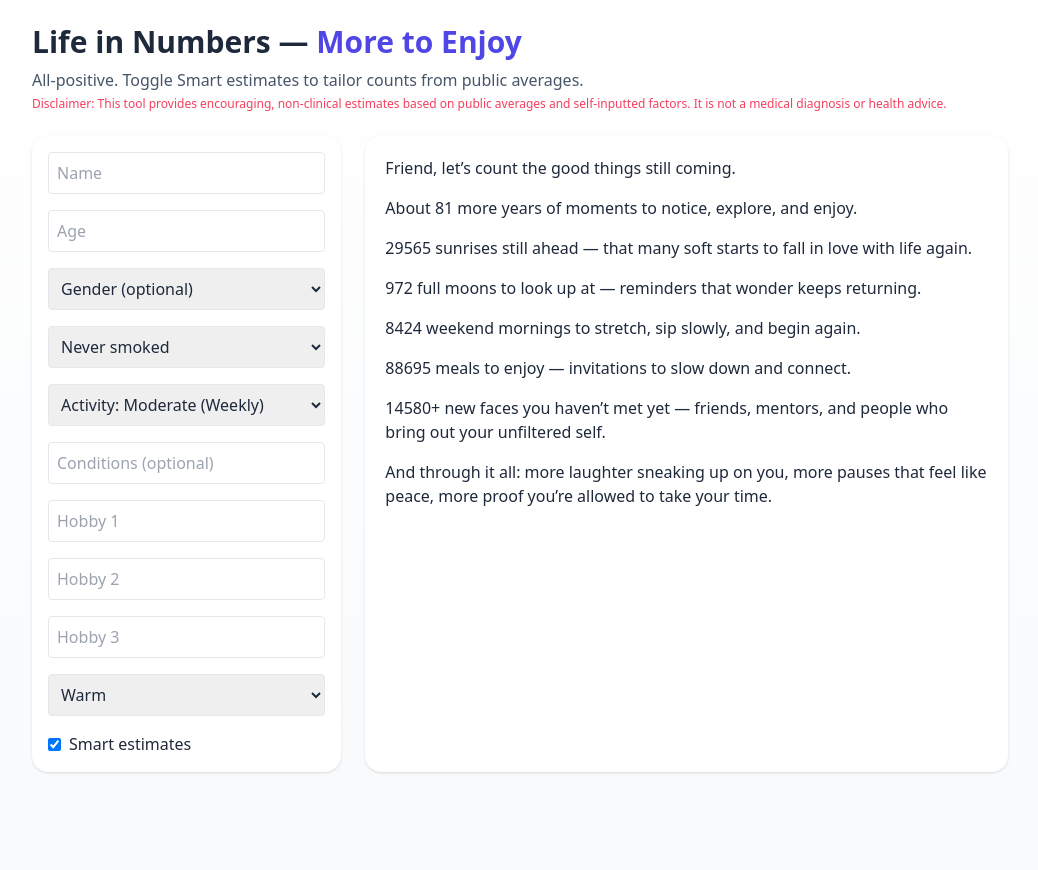
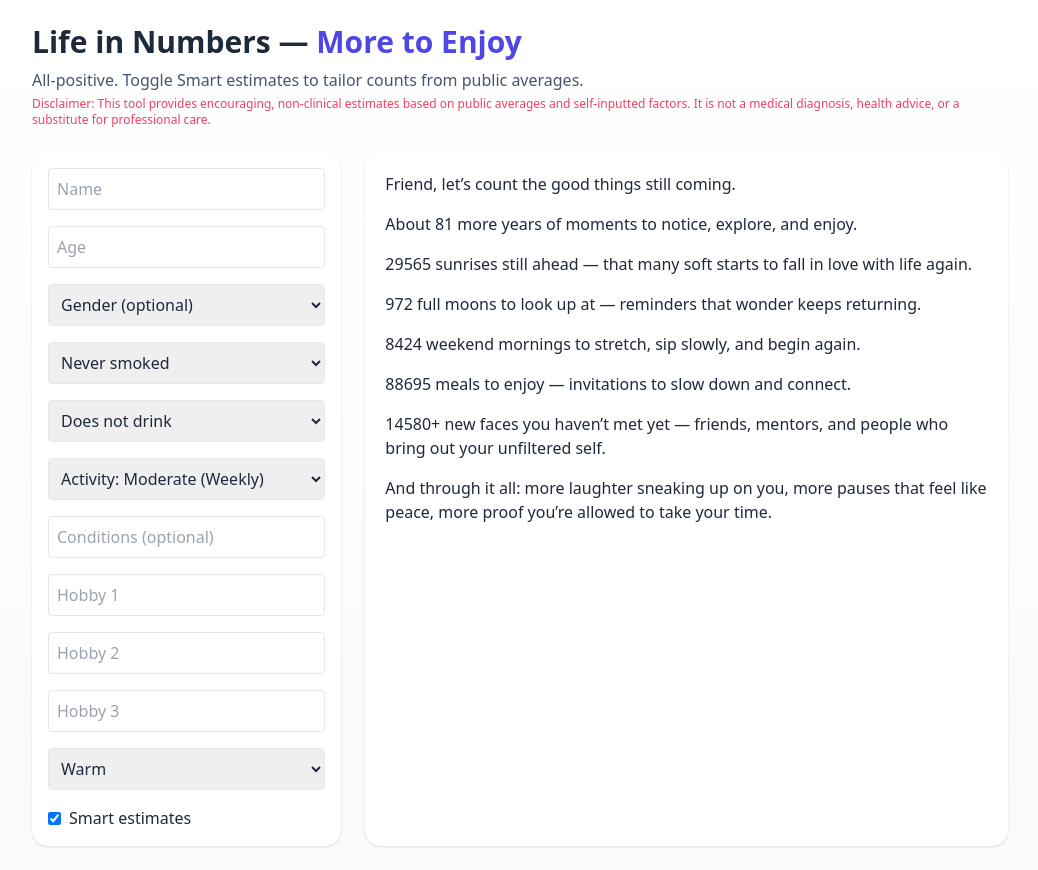
Before and after one commit to mylifeinnumbers/more-to-enjoy, a React (Vite) app: page / in a window 1280 px wide. Shown: the whole page, without its empty margins (120-1158 px from the left). Before the commit the page ends 800 px from the top, so only its background shows below. Built offline with nearby package versions, Linux system fonts and the light colour scheme.

Commit message:
Update App.jsx

```diff
--- a/src/App.jsx
+++ b/src/App.jsx
@@ -9,7 +9,8 @@ export default function LifeInNumbersPoetic() {
   const [tone, setTone] = useState("warm");
   const [gender, setGender] = useState("unspecified");
   const [smoking, setSmoking] = useState("never");
-  const [activity, setActivity] = useState("moderate-weekly"); // includes frequency
+  const [drinking, setDrinking] = useState("none");
+  const [activity, setActivity] = useState("moderate-weekly");
   const [conditions, setConditions] = useState("");
   const [useSmart, setUseSmart] = useState(true);
 
@@ -20,6 +21,7 @@ export default function LifeInNumbersPoetic() {
 
   const baselineLE = (g) => g === "male" ? 79 : g === "female" ? 83 : 81;
   const adjSmoking = (s) => s === "current" ? -8 : s === "former" ? -3 : 0;
+  const adjDrinking = (d) => d === "heavy" ? -5 : d === "moderate" ? -1 : 0;
   const adjActivity = (a) => a.includes("high") ? 2 : a.includes("low") ? -2 : 0;
   const adjConditions = (t) => {
     t = t.toLowerCase();
@@ -31,7 +33,9 @@ export default function LifeInNumbersPoetic() {
   };
 
   const ageNum = toInt(age, 0);
-  const expectedLifespan = Math.max(60, Math.min(100, baselineLE(gender) + adjSmoking(smoking) + adjActivity(activity) + adjConditions(conditions)));
+  const expectedLifespan = Math.max(60, Math.min(100,
+    baselineLE(gender) + adjSmoking(smoking) + adjDrinking(drinking) + adjActivity(activity) + adjConditions(conditions)
+  ));
   const yearsAhead = Math.max(0, useSmart ? expectedLifespan - ageNum : 10);
 
   const daysAhead = Math.round(yearsAhead * 365);
@@ -40,7 +44,7 @@ export default function LifeInNumbersPoetic() {
   const mealsAhead = Math.round(yearsAhead * 365 * 3);
 
   const hobbyLines = hobbies.map((h) => h.trim()).filter(Boolean).map((h) => {
-    let multiplier = 52; // default weekly
+    let multiplier = 52;
     if (activity.includes("monthly")) multiplier = 12;
     if (activity.includes("quarterly")) multiplier = 4;
     return {
@@ -73,7 +77,7 @@ export default function LifeInNumbersPoetic() {
         <header className="mb-6">
           <h1 className="text-3xl font-semibold">Life in Numbers — <span className="text-indigo-600">More to Enjoy</span></h1>
           <p className="mt-2 text-slate-600">All-positive. Toggle Smart estimates to tailor counts from public averages.</p>
-          <p className="mt-1 text-xs text-rose-500">Disclaimer: This tool provides encouraging, non-clinical estimates based on public averages and self-inputted factors. It is not a medical diagnosis or health advice.</p>
+          <p className="mt-1 text-xs text-rose-500 font-medium">Disclaimer: This tool provides encouraging, non-clinical estimates based on public averages and self-inputted factors. It is not a medical diagnosis, health advice, or a substitute for professional care.</p>
         </header>
 
         <div className="grid md:grid-cols-3 gap-6">
@@ -90,6 +94,11 @@ export default function LifeInNumbersPoetic() {
               <option value="never">Never smoked</option>
               <option value="former">Former smoker</option>
               <option value="current">Current smoker</option>
+            </select>
+            <select value={drinking} onChange={(e) => setDrinking(e.target.value)} className="w-full border p-2 rounded">
+              <option value="none">Does not drink</option>
+              <option value="moderate">Drinks moderately</option>
+              <option value="heavy">Drinks heavily</option>
             </select>
             <select value={activity} onChange={(e) => setActivity(e.target.value)} className="w-full border p-2 rounded">
               <option value="moderate-weekly">Activity: Moderate (Weekly)</option>
```
